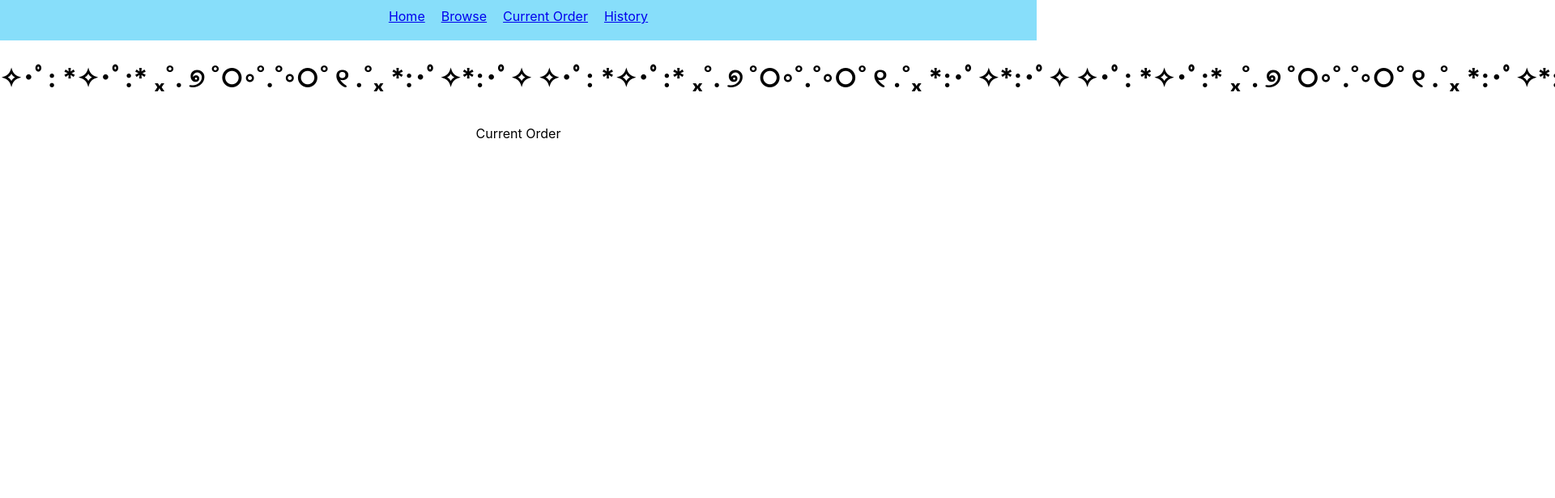
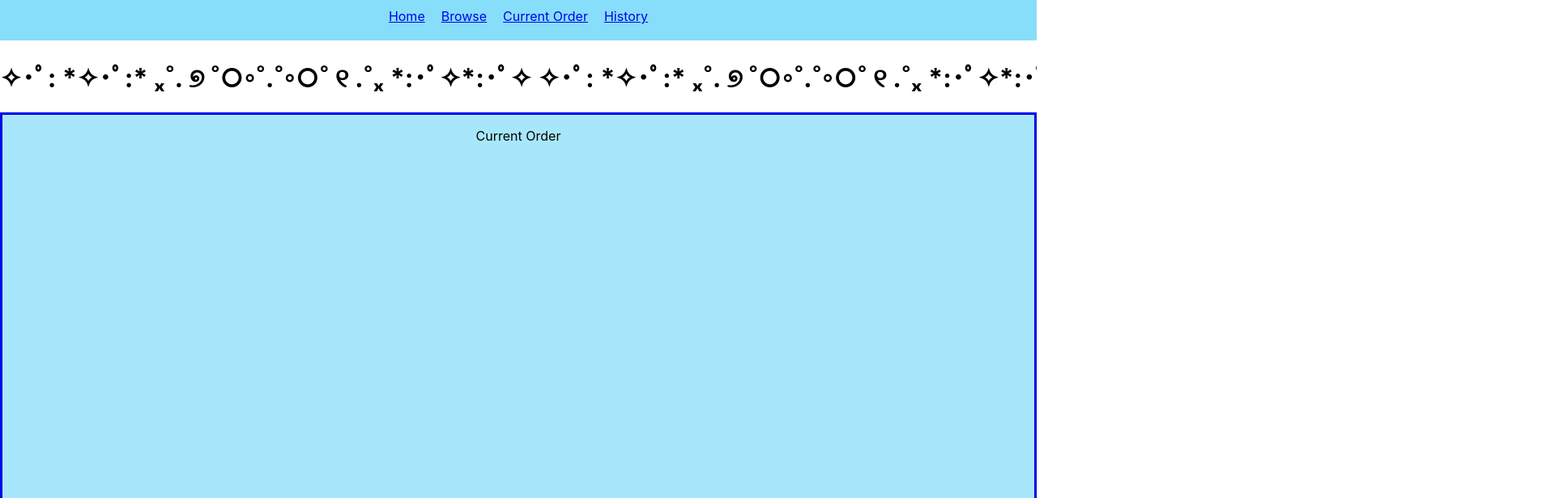
Before and after one commit to ShamiTomita/Cake-Frontend, a React (Create React App) app in the folder cake-frontend/: page /current-order in a window 1280 px wide. Shown: the top 616 px of the page at 81% size, 1920 px wide, since content can reach past the window. Built offline with nearby package versions, Linux system fonts and the light colour scheme.

Commit message:
css for container and fixing header

```diff
--- a/cake-frontend/src/App.css
+++ b/cake-frontend/src/App.css
@@ -54,4 +54,13 @@
   align-items: center;
   text-align: center;
   white-space: nowrap;
+  overflow: hidden;
+  width: 100%;
 }
+.container{
+  border-color: blue;
+  border-width: medium;
+  border-style: ridge;
+  height: 560px;
+  background-color: rgb(168, 231, 251);
+}
```
